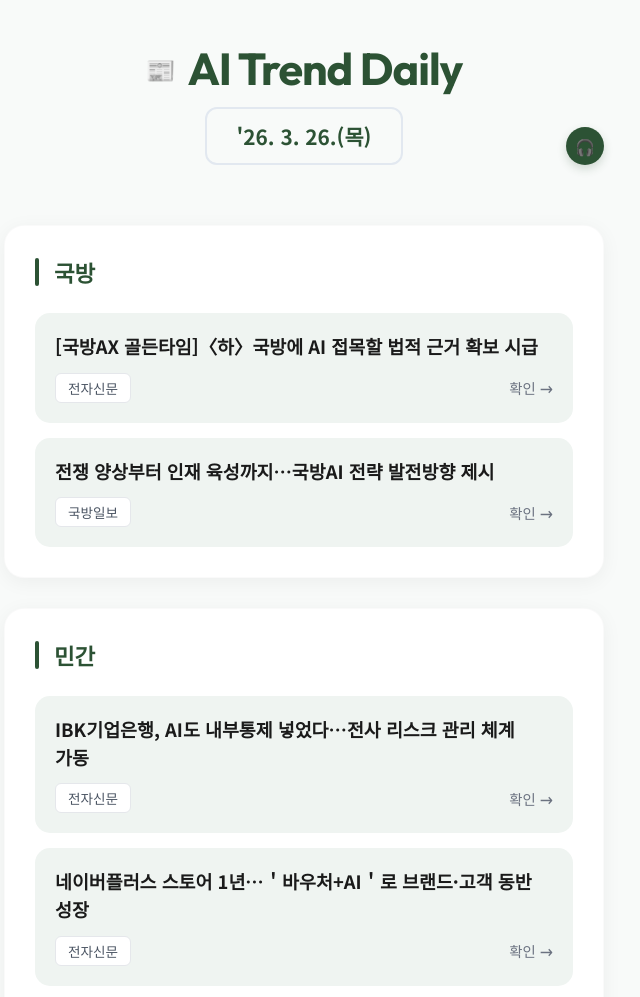
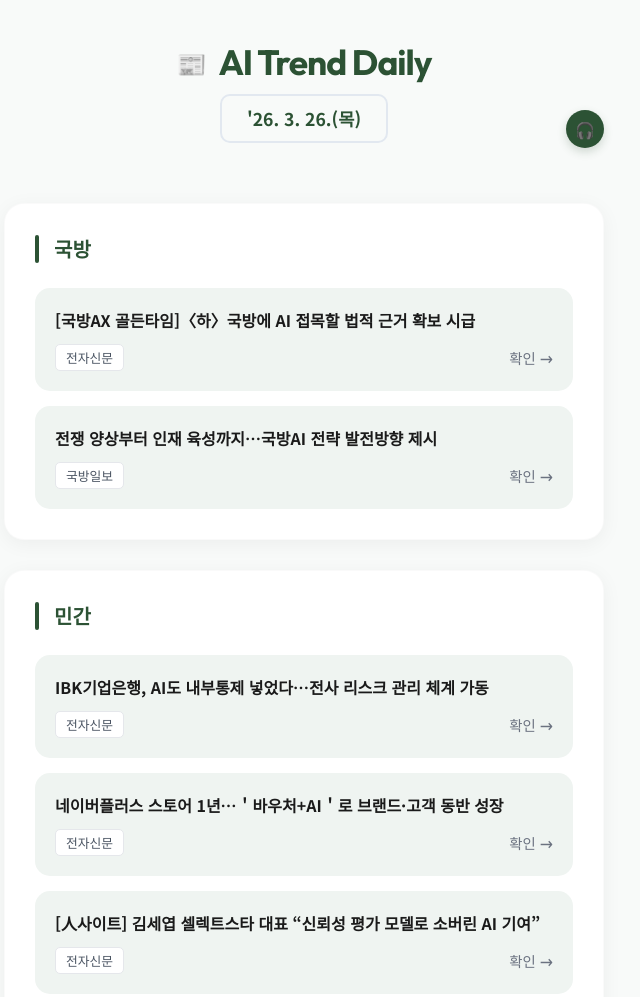
Before and after one commit to jhjhc1483/AI_Trend_Analysis_vercel, a plain HTML site: page visualizer.html in a window 1280 px wide. Shown: the top 997 px of the page, without its empty margins (336-976 px from the left). Drawn offline with Linux system fonts and the light colour scheme.

Commit message:
fontsize

```diff
--- a/visualizer.html
+++ b/visualizer.html
@@ -62,7 +62,7 @@
 
         h1.brand {
             font-family: 'Outfit', sans-serif;
-            font-size: 2.8rem;
+            font-size: 2.2rem;
             font-weight: 700;
             color: var(--brand-color);
             margin: 0;
@@ -80,9 +80,9 @@
             display: inline-block;
             background-color: transparent;
             border: 2px solid #e2e8f0;
-            padding: 12px 30px;
-            border-radius: 12px;
-            font-size: 1.3rem;
+            padding: 10px 25px;
+            border-radius: 10px;
+            font-size: 1.1rem;
             font-weight: 700;
             color: var(--brand-color);
             margin-bottom: 20px;
@@ -160,7 +160,7 @@
         }
 
         .section-title {
-            font-size: 1.4rem;
+            font-size: 1.25rem;
             font-weight: 700;
             color: var(--brand-color);
         }
@@ -195,7 +195,7 @@
         }
 
         .article-title {
-            font-size: 1.15rem;
+            font-size: 1rem;
             font-weight: 600;
             line-height: 1.5;
             color: #1a1a1a;
@@ -210,9 +210,9 @@
 
         .article-tag {
             background-color: #ffffff;
-            padding: 4px 12px;
-            border-radius: 6px;
-            font-size: 0.85rem;
+            padding: 3px 10px;
+            border-radius: 5px;
+            font-size: 0.8rem;
             font-weight: 500;
             color: #4b5563;
             border: 1px solid #e5e7eb;
```
